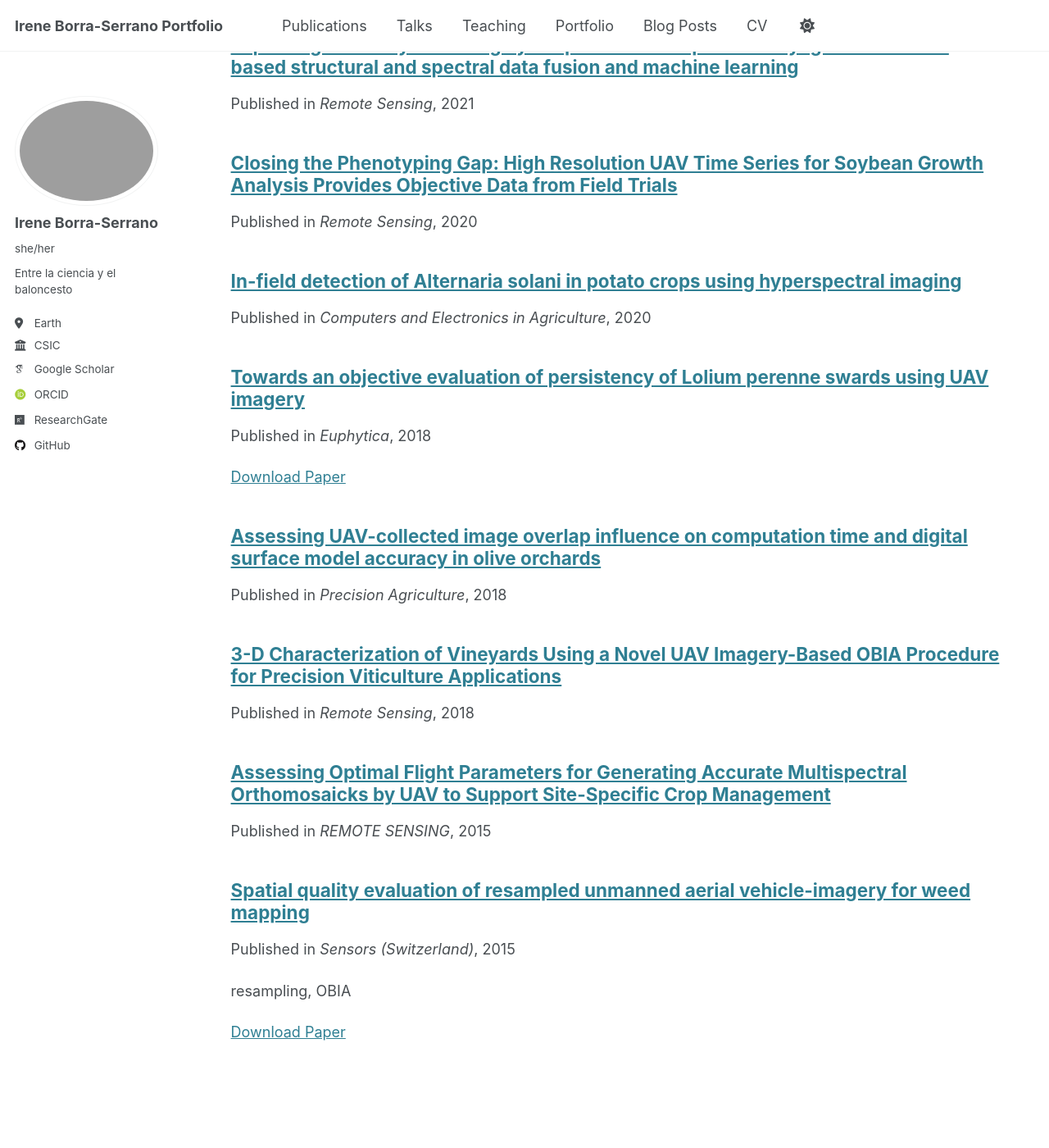
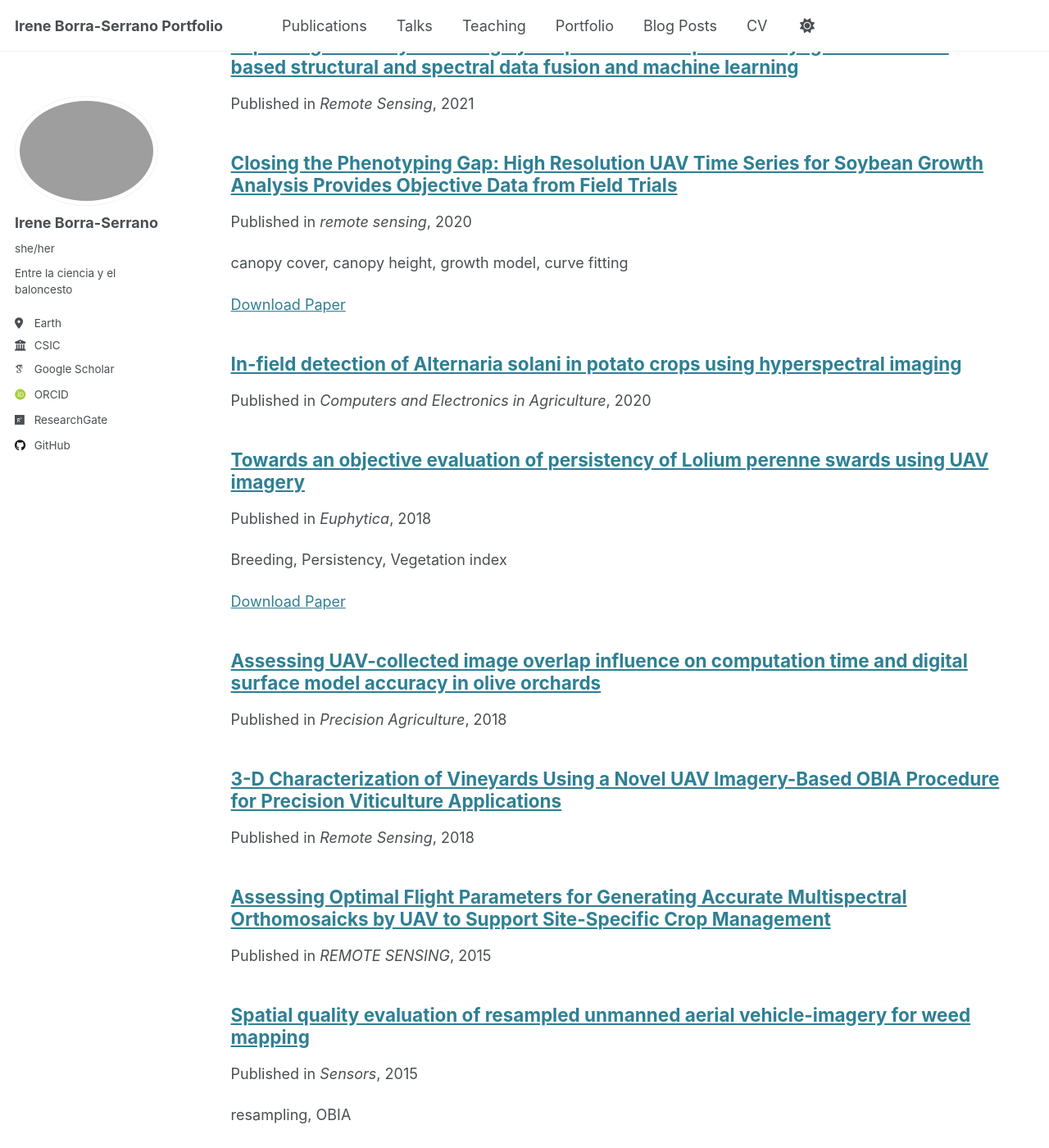
Before and after one commit to IreneBS/irene_borra-serrano, a Jekyll site: the page built from _pages/publications.html, in a window 1280 px wide and 1400 px high, scrolled down 1660 px. Shown: the whole window at 82% size. Built offline with Jekyll 4.4.1, drawn with Linux system fonts in a browser that asks for light colours; some web fonts are replaced.

```diff
--- a/_publications/borra_serrano2015.md
+++ b/_publications/borra_serrano2015.md
@@ -5,7 +5,7 @@ category: "manuscripts"
 #permalink: "borra_serrano2015.md"
 excerpt: 'resampling, OBIA'
 date: "2015-01-01"
-venue: "Sensors (Switzerland)"
+venue: "Sensors"
 slidesurl: # 'http://academicpages.github.io/files/slides1.pdf'
 paperurl: "https://www.mdpi.com/1424-8220/15/8/19688"
 # citation: ''
--- a/_publications/borra_serrano2018.md
+++ b/_publications/borra_serrano2018.md
@@ -3,7 +3,7 @@ title: "Towards an objective evaluation of persistency of Lolium perenne swards
 collection: "publications"
 category: "manuscripts"
 # permalink: "borra_serrano2018.md"
-excerpt: ''
+excerpt: 'Breeding, Persistency, Vegetation index'
 date: "2018-08-01"
 venue: "Euphytica"
 slidesurl: #
```
Also changed, not shown: _publications/borra_serrano2020.md (+8 -3 lines).
